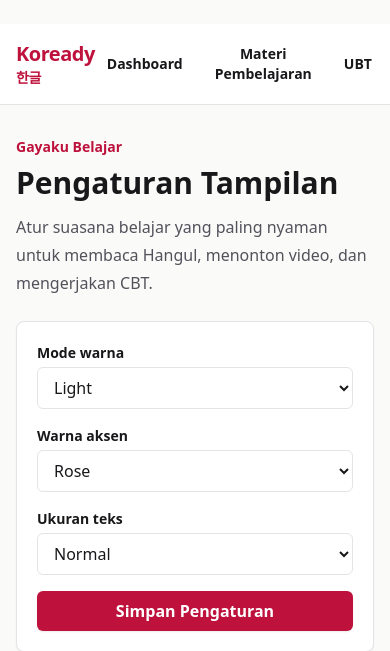
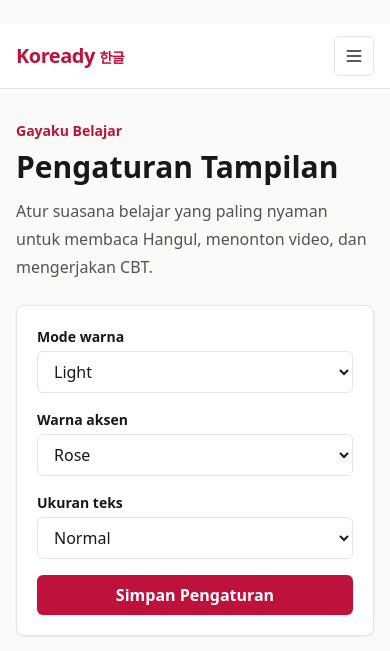
Before and after one commit to bagusprasojo/teguh, a Django app: page /settings/appearance/ in a window 390 px wide; the page is wider, and only the part inside the window is pictured. Shown: the top 651 px of that part. Run offline with Django 5.2, Linux system fonts and the light colour scheme; the visitor is signed in with stand-in values (Sample User, id 1); data comes from the database, SQL or seed files in the repository; some libraries are stand-ins or nearby versions.

Commit message:
update home

```diff
--- a/templates/base.html
+++ b/templates/base.html
@@ -9,10 +9,10 @@
   <link rel="stylesheet" href="/static/css/app.css">
 </head>
 <body class="min-h-screen bg-stone-50 text-zinc-900 antialiased {{ appearance_classes }}">
-  <header class="sticky top-0 z-40 border-b border-zinc-200/80 bg-white/90 backdrop-blur">
+  <header class="sticky top-0 z-40 border-b border-zinc-200/80 bg-white/90 backdrop-blur" x-data="{ mobileOpen: false }">
     <nav class="mx-auto flex max-w-7xl items-center justify-between px-4 py-3 sm:px-6 lg:px-8">
       <a href="{% url 'home' %}" class="text-xl font-black tracking-tight text-rose-700 brand-link">Koready <span class="text-sm font-semibold text-zinc-500">&#54620;&#44544;</span></a>
-      <div class="flex items-center gap-2 text-sm font-semibold">
+      <div class="hidden items-center gap-2 text-sm font-semibold lg:flex">
         {% if user.is_authenticated %}
           {% if user.is_staff %}
             <a class="nav-link" href="{% url 'admin_dashboard' %}">Dashboard</a>
@@ -66,7 +66,71 @@
           <a class="btn-primary" href="{% url 'register' %}">Daftar</a>
         {% endif %}
       </div>
+      <button type="button" class="inline-flex h-10 w-10 items-center justify-center rounded-md border border-zinc-200 text-zinc-800 hover:bg-zinc-50 lg:hidden" @click="mobileOpen = !mobileOpen" :aria-expanded="mobileOpen.toString()" aria-label="Buka menu">
+        <span class="sr-only">Menu</span>
+        <svg x-show="!mobileOpen" xmlns="http://www.w3.org/2000/svg" class="h-5 w-5" viewBox="0 0 24 24" fill="none" stroke="currentColor" stroke-width="2" stroke-linecap="round"><path d="M4 6h16M4 12h16M4 18h16"/></svg>
+        <svg x-cloak x-show="mobileOpen" xmlns="http://www.w3.org/2000/svg" class="h-5 w-5" viewBox="0 0 24 24" fill="none" stroke="currentColor" stroke-width="2" stroke-linecap="round"><path d="M6 6l12 12M18 6L6 18"/></svg>
+      </button>
     </nav>
+    <div x-cloak x-show="mobileOpen" x-transition class="border-t border-zinc-200 bg-white lg:hidden">
+      <div class="mx-auto max-w-7xl px-4 py-4 sm:px-6">
+        {% if user.is_authenticated %}
+          <div class="mb-4 flex items-center gap-3 rounded-md bg-zinc-50 p-3">
+            {% if nav_profile.photo %}
+              <img src="{{ nav_profile.photo.url }}" alt="{{ nav_display_name }}" class="profile-avatar">
+            {% else %}
+              <span class="profile-avatar profile-avatar-initials">{{ nav_initials }}</span>
+            {% endif %}
+            <div class="min-w-0">
+              <p class="truncate text-sm font-black text-zinc-900">{{ nav_display_name }}</p>
+              <p class="truncate text-xs font-semibold text-zinc-500">{{ user.email }}</p>
+            </div>
+          </div>
+          {% if user.is_staff %}
+            <div class="grid gap-2 text-sm font-bold">
+              <a class="dropdown-link rounded-md" href="{% url 'admin_dashboard' %}">Dashboard</a>
+              <div class="rounded-md border border-zinc-200 p-3">
+                <p class="mb-2 text-xs font-black uppercase text-zinc-500">Materi Pembelajaran</p>
+                <a class="dropdown-link rounded-md" href="{% url 'admin_video_list' %}">Video</a>
+                <a class="dropdown-link rounded-md" href="{% url 'admin_voucher_list' %}">Voucher</a>
+                <a class="dropdown-link rounded-md" href="{% url 'admin_cbt_list' %}">CBT</a>
+                <a class="dropdown-link rounded-md" href="{% url 'admin_attempt_list' %}">Hasil</a>
+              </div>
+              <div class="rounded-md border border-zinc-200 p-3">
+                <p class="mb-2 text-xs font-black uppercase text-zinc-500">UBT</p>
+                <a class="dropdown-link rounded-md" href="{% url 'admin_ubt_package_list' %}">Paket UBT</a>
+                <a class="dropdown-link rounded-md" href="{% url 'admin_ubt_registration_list' %}">Pendaftaran UBT</a>
+                <a class="dropdown-link rounded-md" href="{% url 'admin_ubt_list' %}">UBT</a>
+              </div>
+              <a class="dropdown-link rounded-md" href="{% url 'admin_blog_post_list' %}">Blog</a>
+              <a class="dropdown-link rounded-md" href="{% url 'admin_user_list' %}">User</a>
+            </div>
+          {% else %}
+            <div class="grid gap-2 text-sm font-bold">
+              <a class="dropdown-link rounded-md" href="{% url 'dashboard' %}">Dashboard</a>
+              <a class="dropdown-link rounded-md" href="{% url 'video_list' %}">Video</a>
+              <a class="dropdown-link rounded-md" href="{% url 'cbt_list' %}">CBT</a>
+              <a class="dropdown-link rounded-md" href="{% url 'ubt_dashboard' %}">UBT</a>
+              <a class="dropdown-link rounded-md" href="{% url 'blog_list' %}">Blog</a>
+            </div>
+          {% endif %}
+          <div class="mt-4 border-t border-zinc-200 pt-4">
+            <a class="dropdown-link rounded-md" href="{% url 'profile' %}">Profile</a>
+            <a class="dropdown-link rounded-md" href="{% url 'appearance_settings' %}">Ubah Tampilan</a>
+            <form method="post" action="{% url 'logout' %}">
+              {% csrf_token %}
+              <button class="dropdown-link rounded-md text-left" type="submit">Keluar</button>
+            </form>
+          </div>
+        {% else %}
+          <div class="grid gap-2 text-sm font-bold">
+            <a class="dropdown-link rounded-md" href="{% url 'blog_list' %}">Blog</a>
+            <a class="dropdown-link rounded-md" href="{% url 'login' %}">Login</a>
+            <a class="btn-primary justify-center" href="{% url 'register' %}">Daftar</a>
+          </div>
+        {% endif %}
+      </div>
+    </div>
   </header>
   {% if user.is_authenticated and not user.is_staff %}
     <div class="border-b border-amber-200 bg-amber-50">
```
